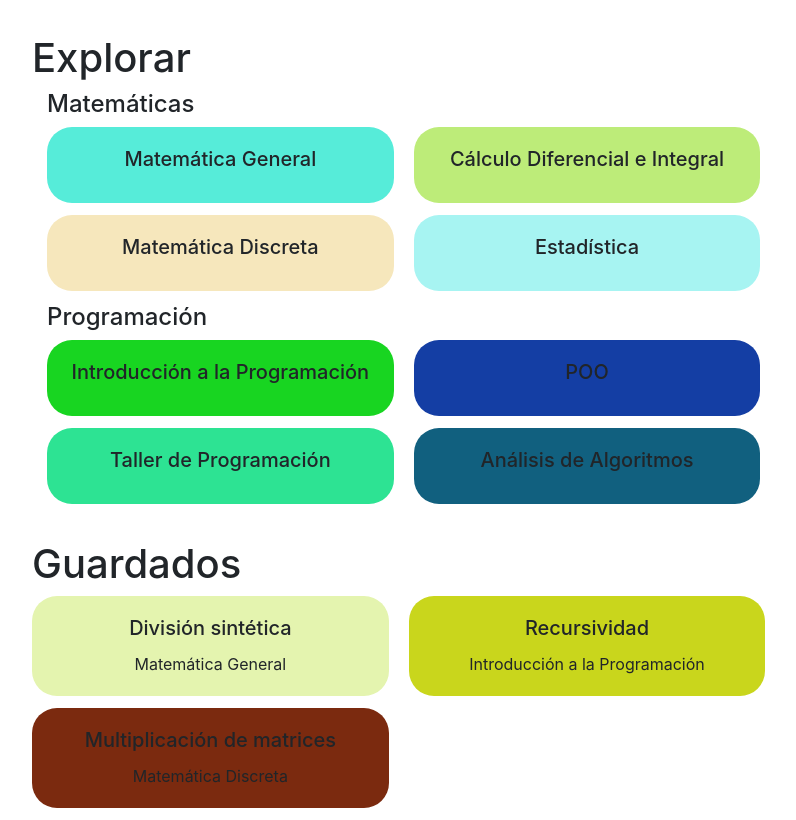
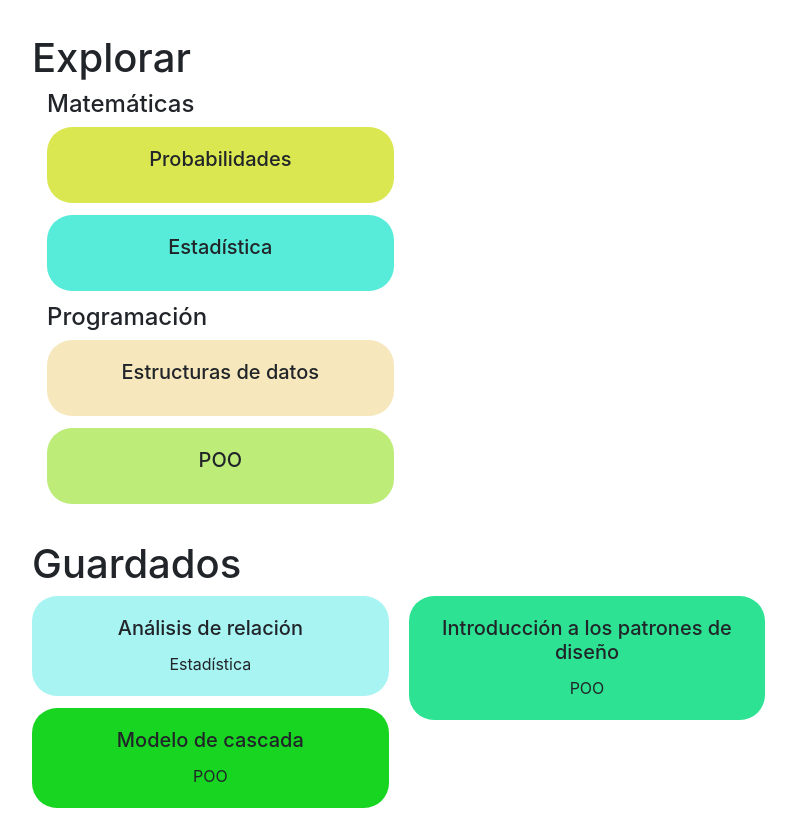
Before and after one commit to mar99ss/ProyectoAP, a React (Create React App) app in the folder proyecto/: page /home in a window 1280 px wide. Shown: the part 385-1205 px from the top of the page, without its empty margins (53-849 px from the left). Built offline with nearby package versions, Linux system fonts and the light colour scheme.

Commit message:
arreglo página de inicio

```diff
--- a/proyecto/src/Components/HomeComponent.js
+++ b/proyecto/src/Components/HomeComponent.js
@@ -66,31 +66,19 @@ const getColor = () => {
 export default class Home extends Component {
   recientes = [
     {
-      title: "Factorizar",
-      text: "Matemática General",
-    },
-    {
-      title: "Tablas de verdad",
-      text: "Matemática Discreta",
+      title: "Probabilidad",
+      text: "Probabilidades",
     },
 
     {
-      title: "Recursividad",
-      text: "Introducción a la Programación",
+      title: "Modelo de cascada",
+      text: "POO",
     }
   ];
 
   matematicas = [
     {
-      title: "Matemática General",
-      text: "",
-    },
-    {
-      title: "Matemática Discreta",
-      text: "",
-    },
-    {
-      title: "Cálculo Diferencial e Integral",
+      title: "Probabilidades",
       text: "",
     },
     {
@@ -101,35 +89,27 @@ export default class Home extends Component {
 
   programacion = [
     {
-      title: "Introducción a la Programación",
-      text: "",
-    },
-    {
-      title: "Taller de Programación",
+      title: "Estructuras de datos",
       text: "",
     },
     {
       title: "POO",
-      text: "",
-    },
-    {
-      title: "Análisis de Algoritmos",
       text: "",
     }
   ];
 
   guardados = [
     {
-      title: "División sintética",
-      text: "Matemática General",
+      title: "Análisis de relación",
+      text: "Estadística",
     },
     {
-      title: "Multiplicación de matrices",
-      text: "Matemática Discreta",
+      title: "Modelo de cascada",
+      text: "POO",
     },
     {
-      title: "Recursividad",
-      text: "Introducción a la Programación",
+      title: "Introducción a los patrones de diseño",
+      text: "POO",
     }
   ];
 
```
Also changed, not shown: 1 other file (tests, documents, lock files or other folders).
